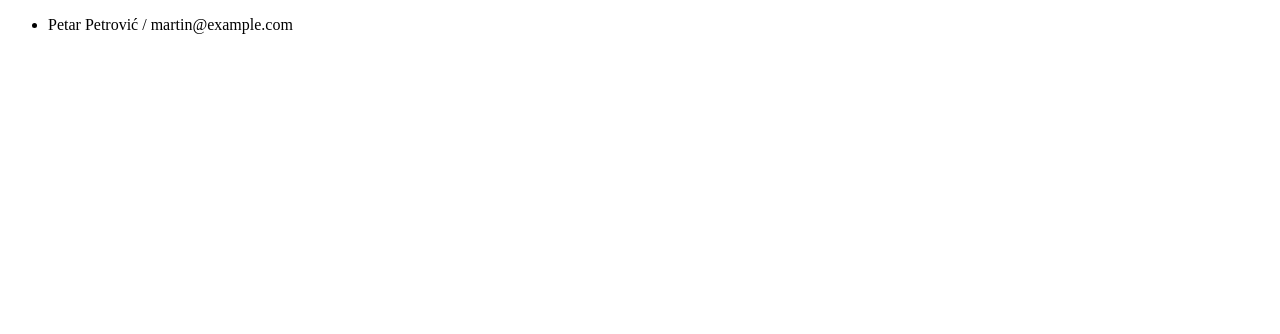
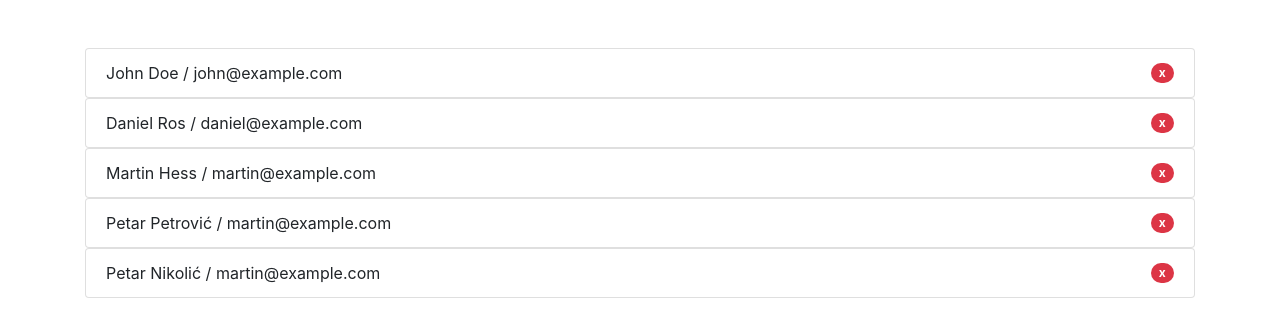
Before and after one commit to npantos/contacts, an Angular app: page / in a window 1280 px wide. Shown: the top 334 px of the page. Built offline with nearby package versions, Linux system fonts and the light colour scheme.

Commit message:
dodavanje dugmeta za brisanje

```diff
--- a/package.json
+++ b/package.json
@@ -21,6 +21,7 @@
     "@angular/platform-browser": "^5.0.0",
     "@angular/platform-browser-dynamic": "^5.0.0",
     "@angular/router": "^5.0.0",
+    "bootstrap": "^4.0.0-beta.2",
     "core-js": "^2.4.1",
     "rxjs": "^5.5.2",
     "zone.js": "^0.8.14"
--- a/src/app/contacts-list/contacts-list.component.html
+++ b/src/app/contacts-list/contacts-list.component.html
@@ -1,5 +1,9 @@
-<ul *ngFor="let contact of contacts">
-  <li *ngIf="contact.firstName =='Petar' && contact.lastName=='Petrović'">
+<div class="container mt-5">
+<ul class="list-group" *ngFor="let contact of contacts">
+  <li class="list-group-item d-flex justify-content-between align-items-center">
     {{ contact.firstName }} {{ contact.lastName }} / {{ contact.email }}
+
+    <button (click)="removeContact(contact)" class="badge badge-danger badge-pill btn">x</button>
   </li>
 </ul>
+</div>
--- a/src/app/contacts-list/contacts-list.component.ts
+++ b/src/app/contacts-list/contacts-list.component.ts
@@ -39,6 +39,12 @@ export class ContactsListComponent implements OnInit {
         ];
     }
 
+    removeContact(contact){
+        console.log(contact);
+        const index = this.contacts.indexOf(contact);
+        this.contacts.splice(index, 1);
+    }
+
     ngOnInit() {
     }
 
```
Also changed, not shown: .angular-cli.json, 1 other file (tests, documents, lock files or other folders).
